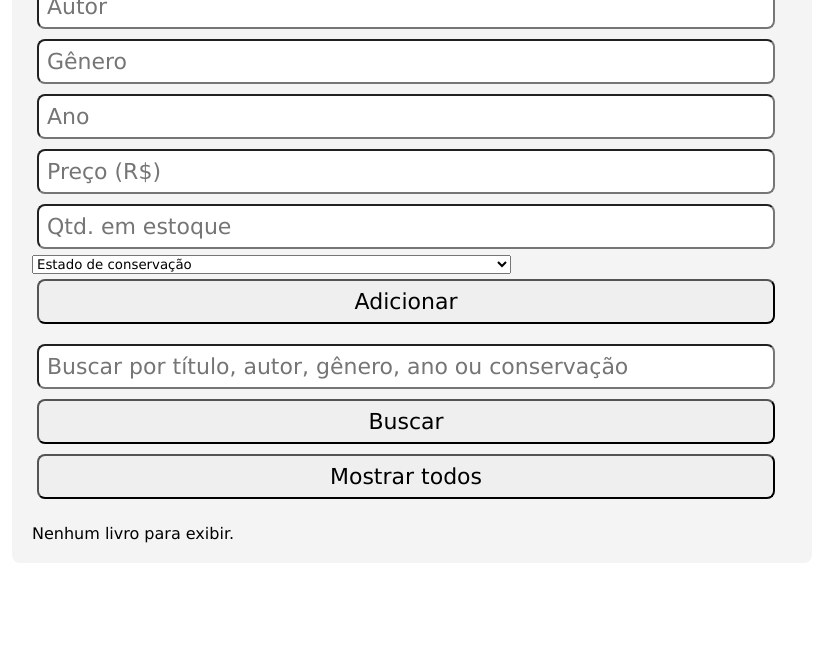
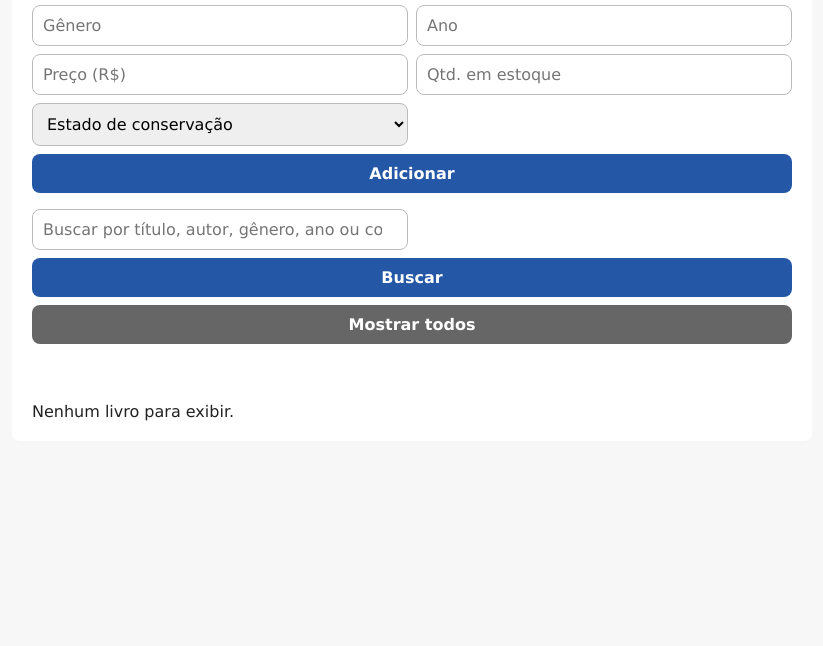
Before and after one commit to Nandofcam/CatalogoDeLivros.js, a plain HTML site: page index.html in a window 1280 px wide. Shown: the part 154-800 px from the top of the page, without its empty margins (228-1051 px from the left). Drawn offline with Linux system fonts and the light colour scheme.

Commit message:
Add files via upload

```diff
--- a/style.css
+++ b/style.css
@@ -5,40 +5,103 @@
     font-family: Verdana, sans-serif;
 }
 
+body {
+    background: #f7f7f7;
+    color: #222;
+    padding: 16px;
+}
+
 .container {
+    width: 100%;
     max-width: 800px;
     margin: 20px auto;
-    background-color: #f4f4f4;
+    background: #fff;
     border-radius: 8px;
     padding: 20px;
 }
 
 h1, h2 {
     text-align: center;
+    margin-bottom: 16px;
 }
 
-input, button {
-    width: calc(100% - 22px);
-    padding: 8px;
+input, select, button {
+    width: 100%;
+    padding: 10px;
+    border: 1px solid #bbb;
     border-radius: 8px;
-    font-size: 22px;
-    margin: 5px;
+    font-size: 16px;
+    margin: 5px 0;
 }
 
 button {
     cursor: pointer;
+    background: #2457a6;
+    color: white;
+    border: 0;
+    font-weight: 600;
+}
+
+button:hover:not(:disabled) {
+    background: #183e79;
+}
+
+button:disabled {
+    cursor: not-allowed;
+    opacity: .55;
+}
+
+button.secondary {
+    background: #666;
+}
+
+.form-cadastro, .form-busca {
+    margin-bottom: 16px;
+}
+
+#mensagem {
+    min-height: 1.4em;
+    margin: 10px 0;
+    color: #176b32;
+}
+
+#mensagem.erro {
+    color: #b00020;
 }
 
 #catalogo {
     margin-top: 20px;
 }
 
-.form-cadastro, .form-busca {
-    margin-bottom: 10px;
+.livro {
+    border: 1px solid #ccc;
+    border-radius: 8px;
+    padding: 12px;
+    margin-bottom: 12px;
+    overflow-wrap: anywhere;
 }
 
-.livro {
-    border: 1px solid #ccc;
-    padding: 10px;
-    margin-bottom: 10px;
+.livro h3 {
+    margin-bottom: 8px;
 }
+
+.livro p {
+    margin: 5px 0;
+}
+
+@media (min-width: 600px) {
+    .form-cadastro, .form-busca {
+        display: grid;
+        grid-template-columns: 1fr 1fr;
+        gap: 8px;
+    }
+
+    .form-cadastro input, .form-cadastro select,
+    .form-cadastro button, .form-busca input, .form-busca button {
+        margin: 0;
+    }
+
+    .form-cadastro button, .form-busca button {
+        grid-column: span 2;
+    }
+}
```
